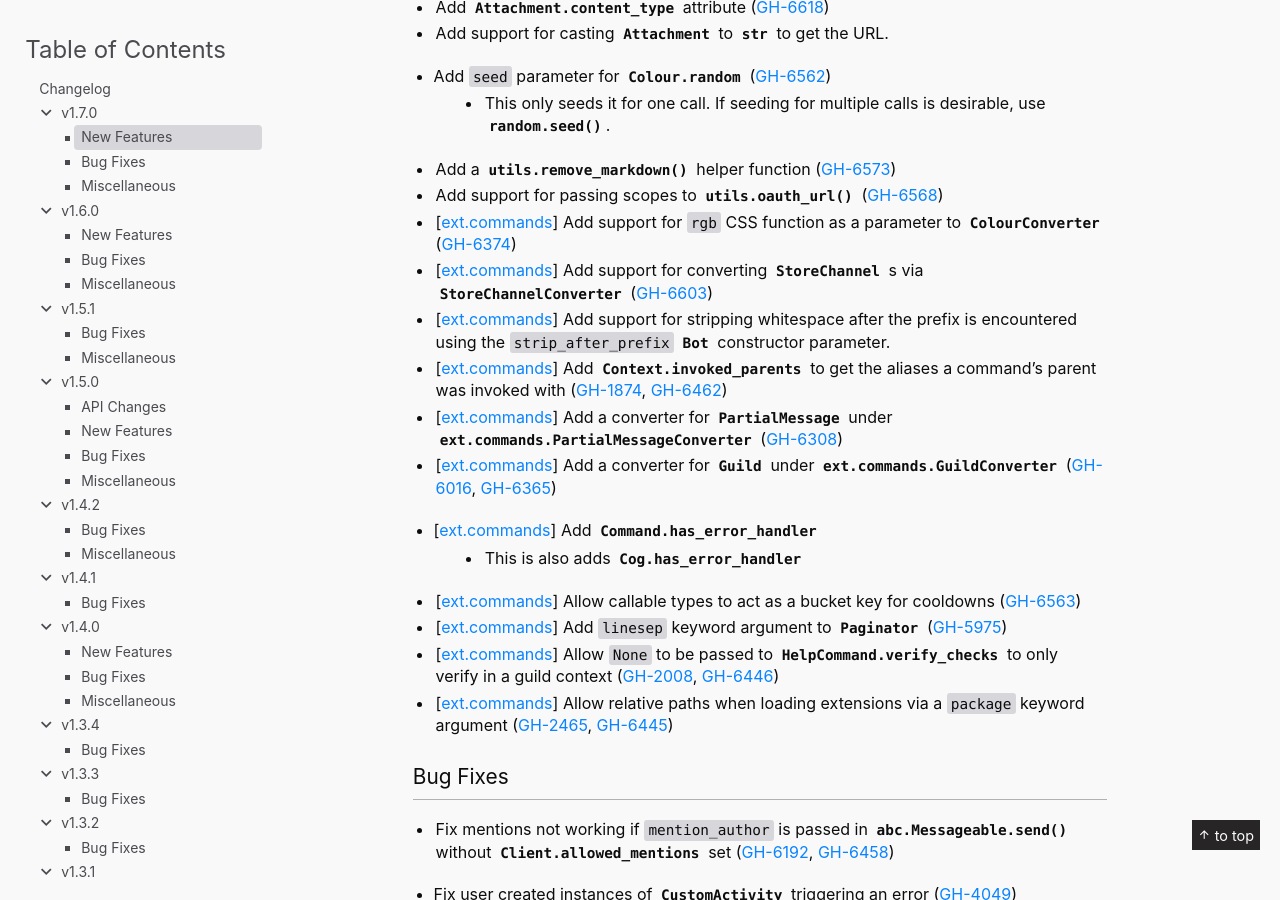
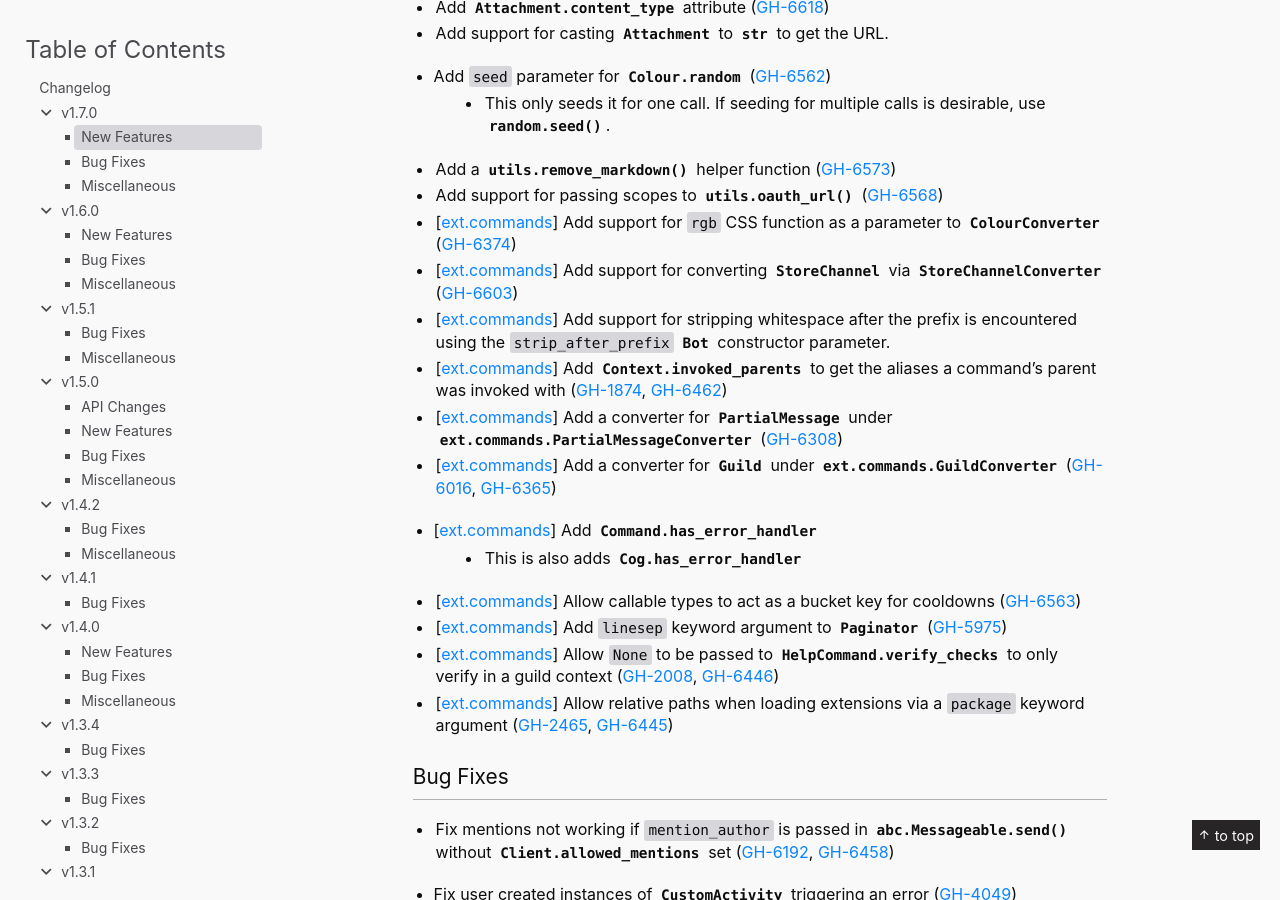
Before and after one commit to spartacus0816/dsbot, a Sphinx documentation site: the page built from docs/whats_new.rst, in a window 1280 px wide and 900 px high, scrolled down 1092 px. Built offline with Sphinx 7.4.7, drawn with Linux system fonts in a browser that asks for light colours.

```diff
--- a/docs/ext/commands/api.rst
+++ b/docs/ext/commands/api.rst
@@ -290,6 +290,9 @@ Converters
 .. autoclass:: discord.ext.commands.VoiceChannelConverter
     :members:
 
+.. autoclass:: discord.ext.commands.StoreChannelConverter
+    :members:
+
 .. autoclass:: discord.ext.commands.CategoryChannelConverter
     :members:
 
--- a/docs/whats_new.rst
+++ b/docs/whats_new.rst
@@ -53,7 +53,7 @@ New Features
 - Add a :func:`utils.remove_markdown` helper function (:issue:`6573`)
 - Add support for passing scopes to :func:`utils.oauth_url` (:issue:`6568`)
 - |commands| Add support for ``rgb`` CSS function as a parameter to :class:`ColourConverter <ext.commands.ColourConverter>` (:issue:`6374`)
-- |commands| Add support for converting :class:`StoreChannel` s via :class:`StoreChannelConverter <ext.commands.StoreChannelConverter>` (:issue:`6603`)
+- |commands| Add support for converting :class:`StoreChannel` via :class:`StoreChannelConverter <ext.commands.StoreChannelConverter>` (:issue:`6603`)
 - |commands| Add support for stripping whitespace after the prefix is encountered using the ``strip_after_prefix`` :class:`~ext.commands.Bot` constructor parameter.
 - |commands| Add :attr:`Context.invoked_parents <ext.commands.Context.invoked_parents>` to get the aliases a command's parent was invoked with (:issue:`1874`, :issue:`6462`)
 - |commands| Add a converter for :class:`PartialMessage` under :class:`ext.commands.PartialMessageConverter` (:issue:`6308`)
```
